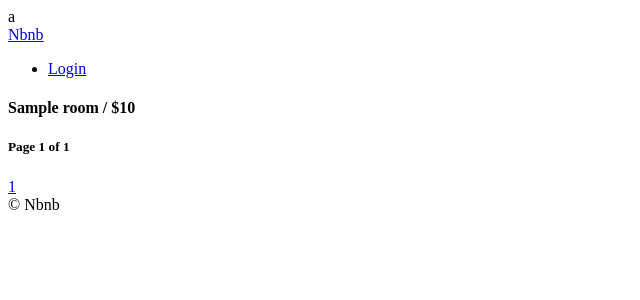
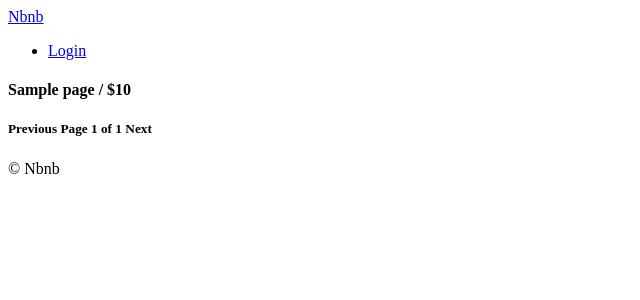
Before and after one commit to jaeech/airbnb-clone, a Django app: template rooms/templates/rooms/home.html in a window 1280 px wide. Shown: the top 300 px of the page, without its empty margins (0-640 px from the left). Run offline with Django 3.2, Linux system fonts and the light colour scheme; tables that the repository leaves empty hold one stand-in row (values such as "Sample post"); the template is opened without the code that fills it: values that come from a table or form of the project are taken from there, most other values are stand-ins (such as "Sample title", 1, 10 or a date in 2020).

Commit message:
#11 Pagination (Half manually)
#11 Pagination (Half manually using Paginator)

```diff
--- a/rooms/templates/rooms/home.html
+++ b/rooms/templates/rooms/home.html
@@ -1,17 +1,31 @@
-a{% extends 'base.html' %}
+{% extends 'base.html' %}
 
 {% block page_name %}
 Home
 {% endblock page_name %}
 
 {%block content %}
-{% for room in rooms %}
+{% for room in page.object_list %}
     <h4>{{room.name}} / ${{room.price}}</h4>
 {% endfor %}
 
-<h5>Page {{page}} of {{page_count}}</h5>
+<h5>
+{% if page.has_previous %}
+    <a href="?page={{page.previous_page_number}}">Previous</a>
+{% else %}
+    <span>Previous</span>
+{% endif %}
 
-{% for page in page_range  %}
-    <a href="?page={{page}}">{{page}}</a>
-{% endfor %}
+    Page {{page.number}} of {{page.paginator.num_pages}}
+
+{% if page.has_next %}
+    <a href="?page={{page.next_page_number}}">Next</a>
+{% else %}
+    <span>Next</span>
+{% endif %}
+
+
+</h5>
+
+
 {% endblock content %}
```
Also changed, not shown: rooms/views.py (+11 -23 lines).
